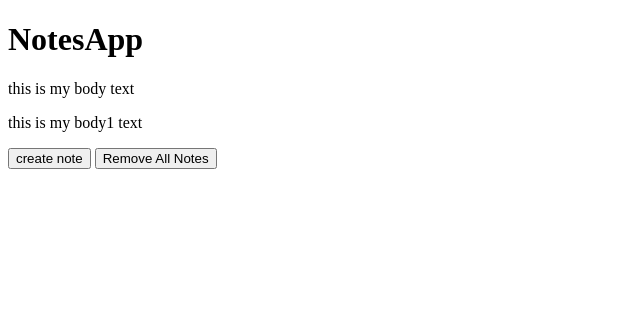
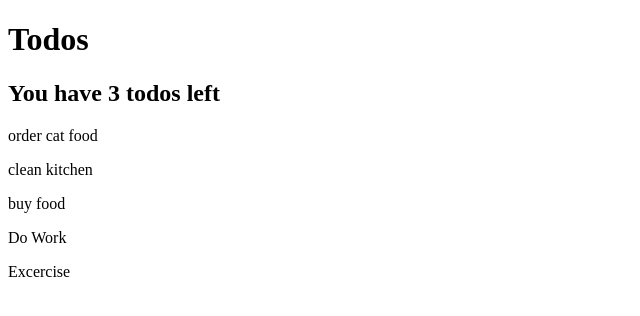
Before and after one commit to RamyaGudepu/learningjs, a plain HTML site: page index.html in a window 1280 px wide. Shown: the whole page, without its empty margins (0-640 px from the left). Drawn offline with Linux system fonts and the light colour scheme.

Commit message:
todo advanced queries

```diff
--- a/index.html
+++ b/index.html
@@ -1,15 +1,12 @@
 <!DOCTYPE html>
 <html>
-    <head>
 
-        </head>
-        <body>
-            <h1>NotesApp</h1>
-            <p>this is my body text</p>
-            <p>this is my body1 text</p>
-            <button>create note</button>
-            <button>Remove All Notes</button>
-            <script src="nodes-app.js">
-                </script>
-        </body>
+<head>
+    <body>
+        <h1>
+            Todos
+        </h1>
+   <script src="todo.js"></script>
+    </body>
+</head>
 </html>
--- /dev/null
+++ b/todo.js
@@ -0,0 +1,35 @@
+const todos = [{
+    text: 'order cat food',
+    completed: false
+},{
+    text: 'clean kitchen',
+    completed: true
+},{
+    text: 'buy food',
+    completed: false
+},{
+    text:'Do Work',
+    completed:false
+},{
+    text: 'Excercise',
+    completed:true
+}]
+
+/* const p = document.querySelectorAll('p')
+p.forEach(function(p){
+    if(p.textContent.includes('the')){
+        p.remove()
+    }
+})
+ */
+const incompleteTodos = todos.filter(function(todo){
+    return !todo.completed
+})
+const summary = document.createElement('h2')
+    summary.textContent = `You have ${incompleteTodos.length} todos left`
+    document.querySelector('body').appendChild(summary)
+    todos.forEach(function(todo){
+        const p = document.createElement('p')
+        p.textContent = todo.text
+        document.querySelector('body').appendChild(p)
+    })
```
